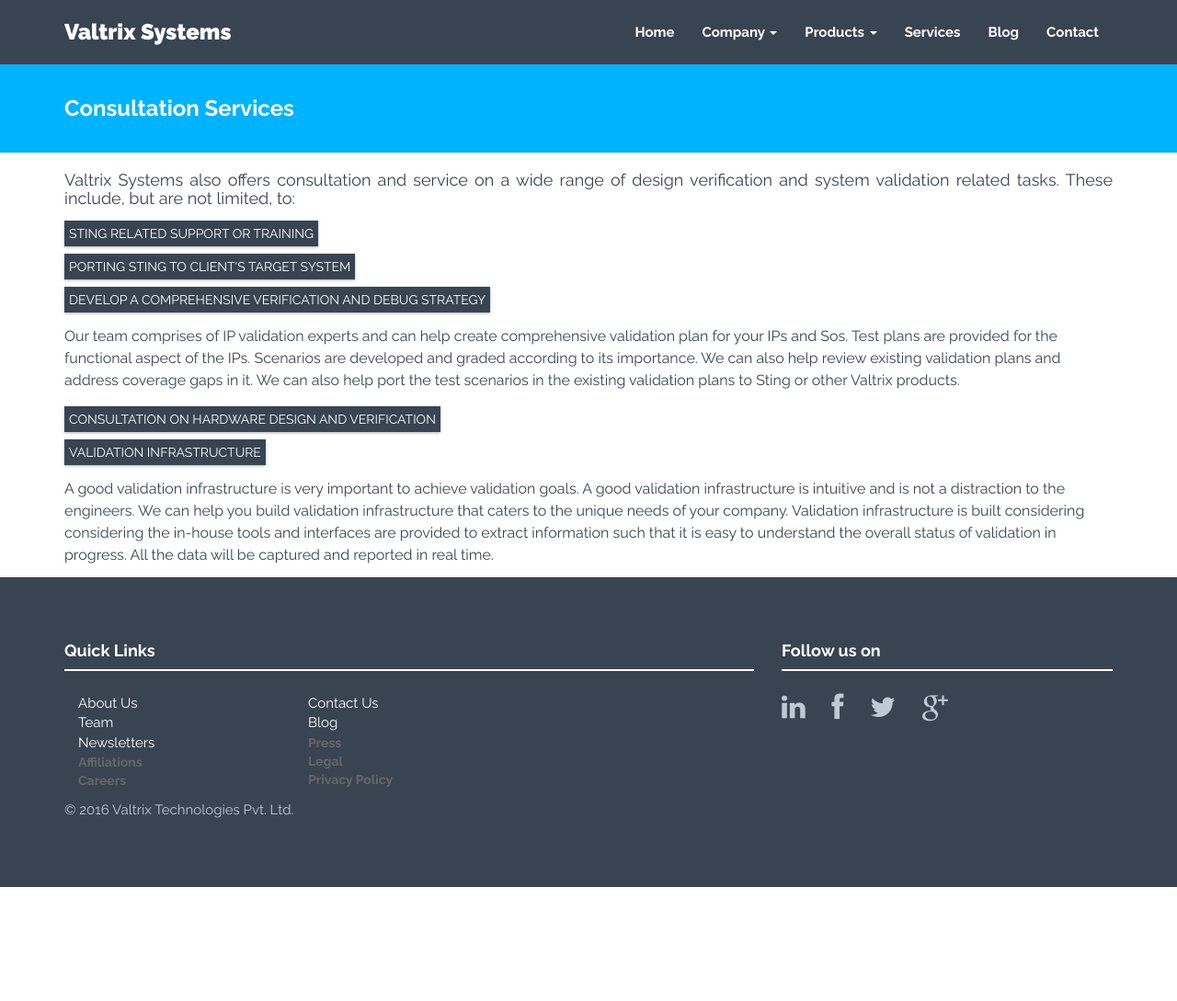
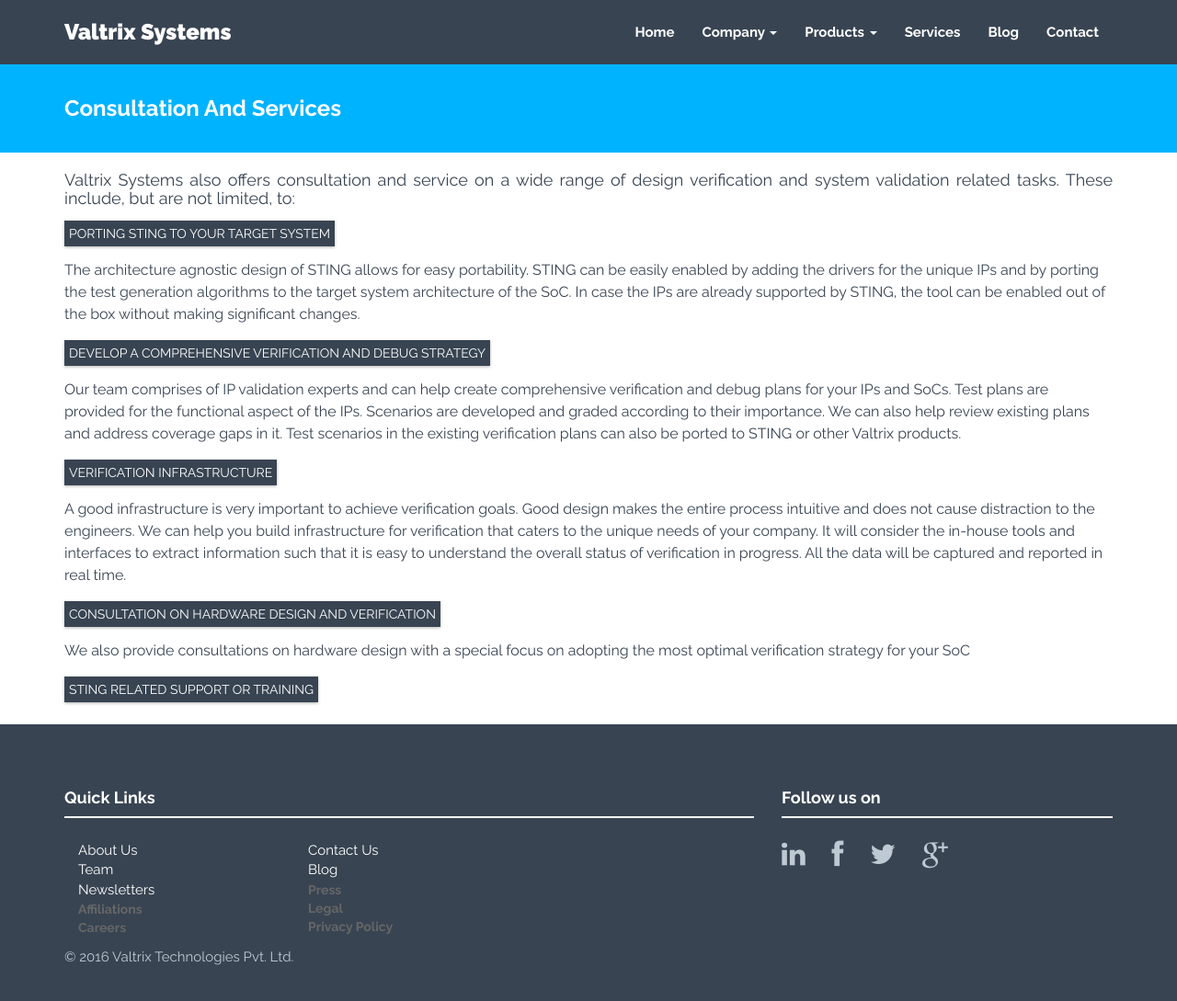
Before and after one commit to valtrix/valtrix.github.io, a Jekyll site: the page built from services.html, in a window 1280 px wide and 1125 px high. Shown: the top 1089 px of the window at 92% size. Built offline with Jekyll 4.4.1, drawn with Linux system fonts in a browser that asks for light colours; nearby versions of some CDN libraries; comment, search, counter and statistics services are not loaded.

Commit message:
Final changes for services and consultation page

```diff
--- a/_includes/services.html
+++ b/_includes/services.html
@@ -9,31 +9,34 @@
     -->
     <div class="row">
         <div class="col-lg-12">
-            <div class="boxed-header">STING RELATED SUPPORT OR TRAINING</div>
-        </div>
-    </div>
-    <div class="row">
-        <div class="col-lg-12">
-            <div class="boxed-header">PORTING STING TO CLIENT'S TARGET SYSTEM</div>
+            <div class="boxed-header">PORTING STING TO YOUR TARGET SYSTEM</div>
+            <p class="upprod_desc">The architecture agnostic design of STING allows for easy portability. STING can be easily enabled by adding the drivers for the unique IPs and by porting the test generation algorithms to the target system architecture of the SoC. In case the IPs are already supported by STING, the tool can be enabled out of the box without making significant changes.</p>
         </div>
     </div>
     <div class="row">
         <div class="col-lg-12">
             <div class="boxed-header">DEVELOP A COMPREHENSIVE VERIFICATION AND DEBUG STRATEGY</div>
-            <p class="upprod_desc">Our team comprises of IP validation experts and can help create comprehensive validation plan for your IPs and Sos. Test plans are provided for the functional aspect of the IPs. Scenarios are developed and graded according to its importance. We can also help review existing validation plans and address coverage  gaps in it. We can also help port the test scenarios in the existing validation plans to Sting or other Valtrix products.</p>
+            <p class="upprod_desc">Our team comprises of IP validation experts and can help create comprehensive verification and debug plans for your IPs and SoCs. Test plans are provided for the functional aspect of the IPs. Scenarios are developed and graded according to their importance. We can also help review existing plans and address coverage gaps in it. Test scenarios in the existing verification plans can also be ported to STING or other Valtrix products.</p>
         </div>
     </div>
     <div class="row">
         <div class="col-lg-12">
+            <div class="boxed-header">VERIFICATION INFRASTRUCTURE</div>
+            <p class="upprod_desc">A good infrastructure is very important to achieve verification goals. Good design makes the entire process intuitive and does not cause distraction to the engineers. We can help you build infrastructure for verification that caters to the unique needs of your company. It will consider the in-house tools and interfaces to extract information such that it is easy to understand the overall status of verification in progress. All the data will be captured and reported in real time.</p>
+        </div><!-- /col-lg-6 -->
+    </div><!-- /row -->
+    <div class="row">
+        <div class="col-lg-12">
             <div class="boxed-header">CONSULTATION ON HARDWARE DESIGN AND VERIFICATION</div>
+            <p class="upprod_desc">We also provide consultations on hardware design with a special focus on adopting the most optimal verification strategy for your SoC</p>
         </div>
     </div>
     <div class="row">
         <div class="col-lg-12">
-            <div class="boxed-header">VALIDATION INFRASTRUCTURE</div>
-            <p class="upprod_desc">A good validation infrastructure is very important to achieve validation goals. A good validation infrastructure is intuitive and is not a distraction to the engineers. We can help you build validation infrastructure that caters to the unique needs of your company. Validation infrastructure is built considering considering the in-house tools and interfaces are provided to extract information such that it is easy to understand the overall status of validation in progress. All the data will be captured and reported in real time.</p>
-        </div><!-- /col-lg-6 -->
-    </div><!-- /row -->
+            <div class="boxed-header">STING RELATED SUPPORT OR TRAINING</div>
+        </div>
+    </div>
+    <div style="padding-bottom:20px"></div>
     <!--
     <div class="hline" style="border-width:1px;padding-top:10px;padding-bottom:10px;margin-bottom:20px"></div>
     <div class="row centered">
--- a/services.html
+++ b/services.html
@@ -1,5 +1,5 @@
 ---
 layout: services
-title: Consultation Services
+title: Consultation And Services
 permalink: /services/
 ---
```
